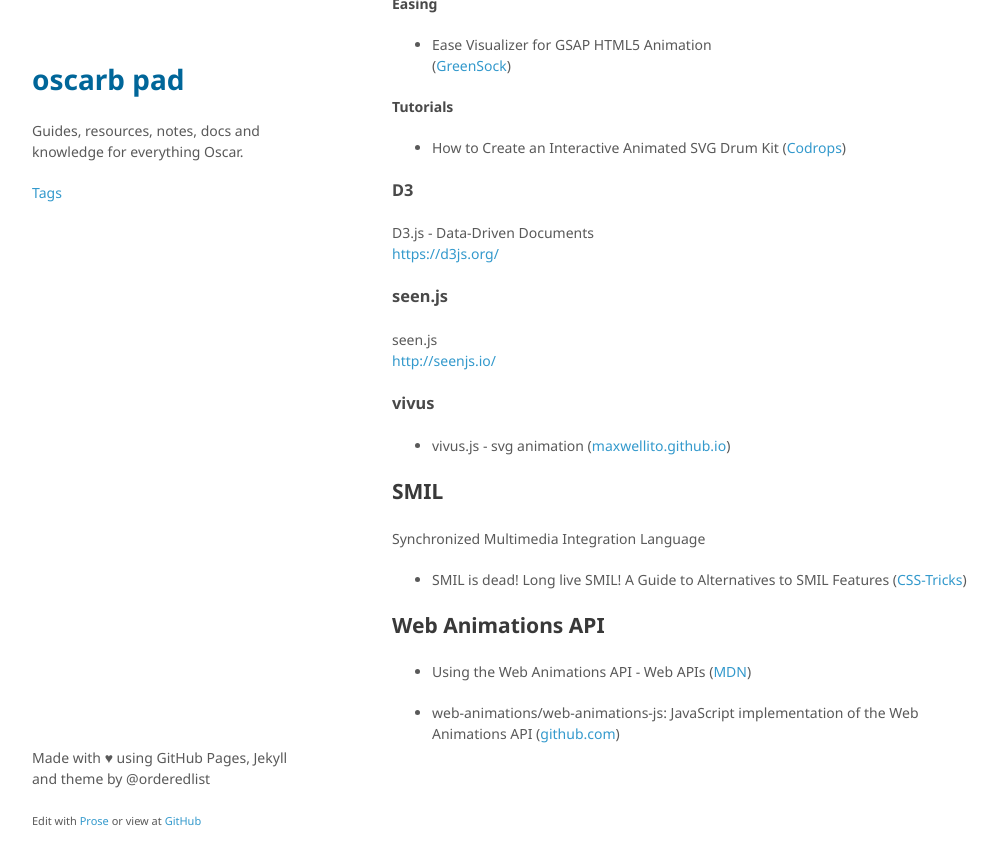
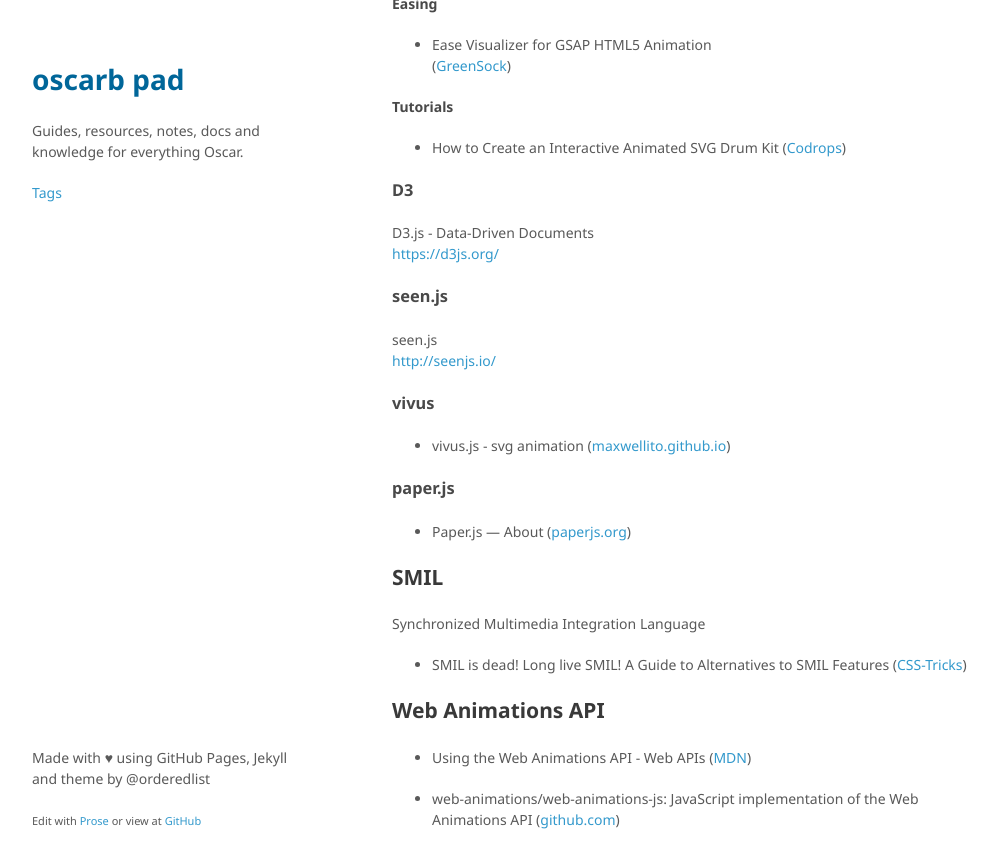
Before and after one commit to oscarb/pad, a Jekyll site: the page built from _docs/web-animation.md, in a window 1280 px wide and 900 px high, scrolled down 2299 px. Shown: the top 868 px of the window, without its empty margins (128-1126 px from the left). Built offline with Jekyll 4.4.1, drawn with Linux system fonts in a browser that asks for light colours; some web fonts are replaced.

Commit message:
Update web-animation.md

```diff
--- a/_docs/web-animation.md
+++ b/_docs/web-animation.md
@@ -35,6 +35,7 @@ published: true
 * A Practical Guide to SVGs on the web ([svgontheweb.com](https://svgontheweb.com/))
 * Introduction - SVG ([MDN](https://developer.mozilla.org/en-US/docs/Web/SVG/Tutorial/Introduction))
 * Paths - SVG ([MDN](https://developer.mozilla.org/en-US/docs/Web/SVG/Tutorial/Paths))
+
 
 ### Tutorials
 
@@ -133,6 +134,10 @@ http://seenjs.io/
 
 * vivus.js - svg animation ([maxwellito.github.io](https://maxwellito.github.io/vivus/))
 
+### paper.js
+
+* Paper.js — About ([paperjs.org](http://paperjs.org/about/))
+
 ## SMIL
 
 Synchronized Multimedia Integration Language
```
